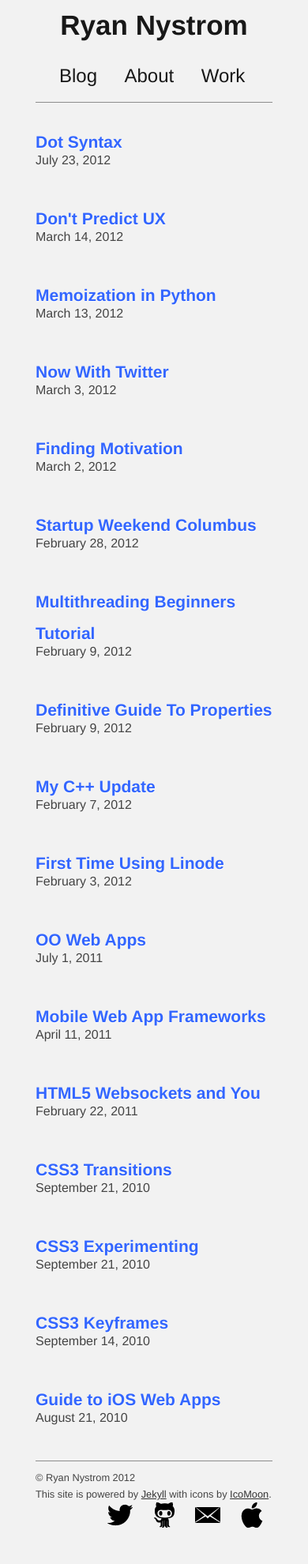
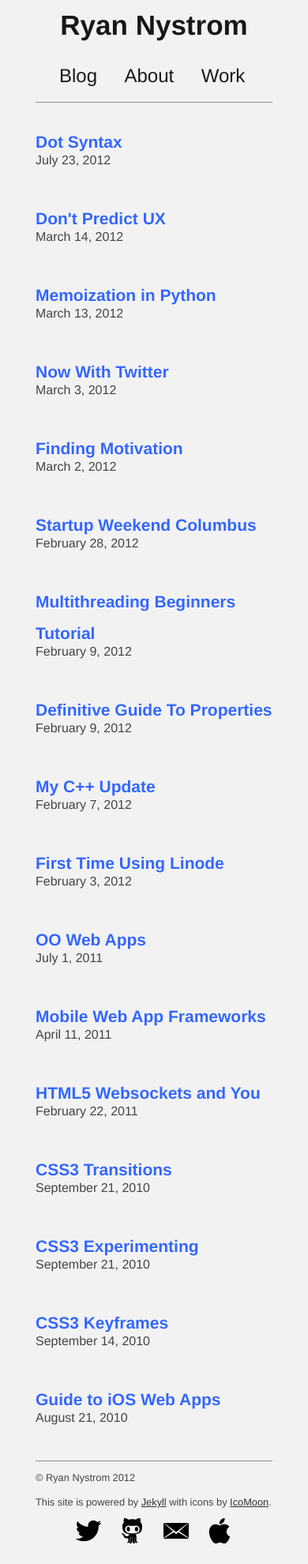
Before and after one commit to rnystrom/Blog, a Jekyll site: the page built from index.html, in a window 390 px wide. Shown: the whole page at 79% size. Built offline with Jekyll 4.4.1, drawn with Linux system fonts in a browser that asks for light colours; nearby versions of some CDN libraries; Markdown is read by kramdown in place of the engine named in the settings.

Commit message:
footer mobile style

```diff
--- a/css/custom.css
+++ b/css/custom.css
@@ -137,4 +137,10 @@ code {
     .project .logo {
         margin-left:0;
     }
+    .right {
+        text-align: center;
+    }
+    #site-footer p {
+        margin-bottom: 10px;
+    }
 }
```
Also changed, not shown: 1 other file.
